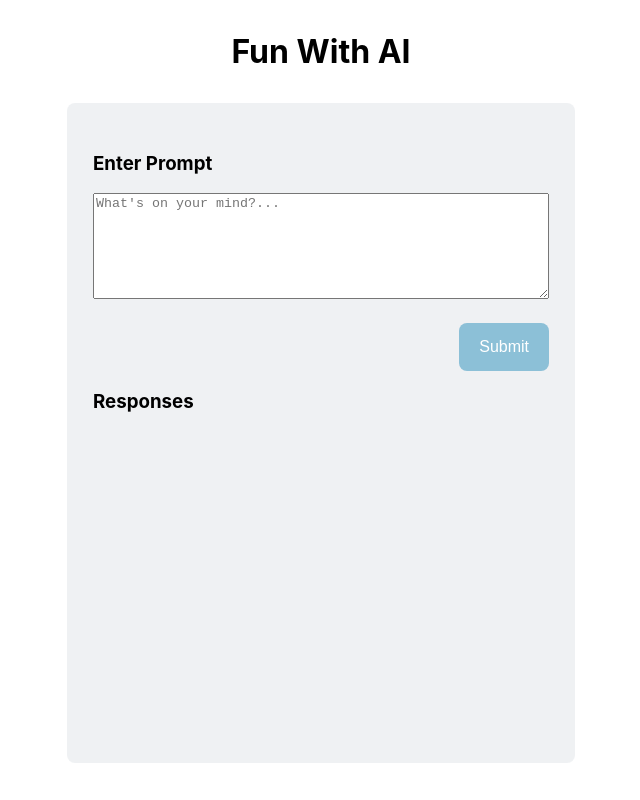
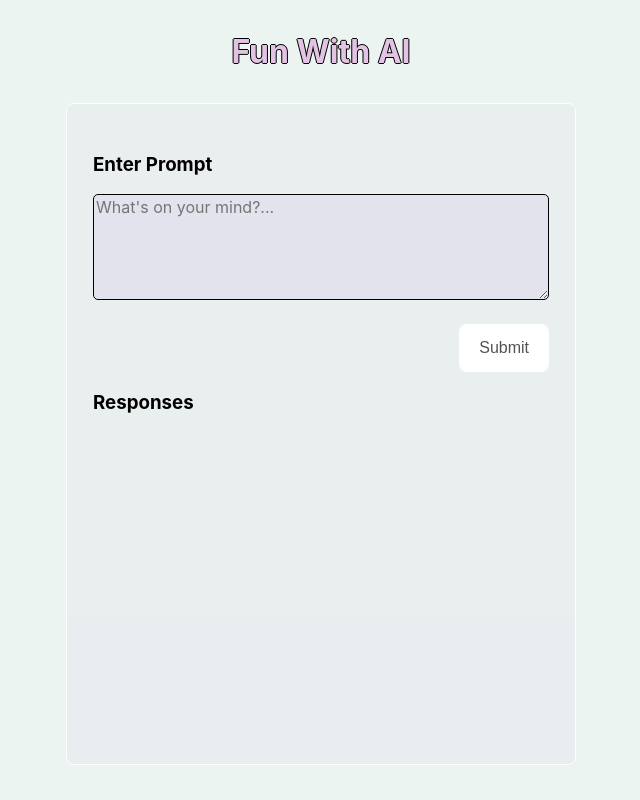
Before and after one commit to Sasu-Osayande/Fun-With-AI, a React (Create React App) app in the folder client/: page / in a window 1280 px wide. Shown: the whole page, without its empty margins (319-959 px from the left). Built offline with nearby package versions, Linux system fonts and the light colour scheme.

Commit message:
Add some fun styling

```diff
--- a/client/src/App.css
+++ b/client/src/App.css
@@ -1,3 +1,25 @@
 .App {
   text-align: center;
 }
+
+.project-title {
+  text-shadow: -1px 0 black, 0 1px black, 1px 0 black, 0 -1px black;
+  color: aliceblue;
+  position: relative;
+  animation: colour-bounce 4s 1.5s ease-in-out infinite;
+}
+
+@keyframes colour-bounce {
+  0% {
+    top: 0;
+    color: rgb(235, 219, 190);
+  }
+  50% {
+    top: -6px;
+    color: rgb(202, 227, 208);
+  }
+  100% {
+    top: 0;
+    color: rgb(227, 195, 227);
+  }
+}
--- a/client/src/App.js
+++ b/client/src/App.js
@@ -14,7 +14,7 @@ function App(props) {
         <link rel="icon" href="/favicon.ico" />
 
         <main>
-          <h1>
+          <h1 className="project-title">
             <p>Fun With AI</p>
           </h1>
           <div>
--- a/client/src/components/Prompts/Form.css
+++ b/client/src/components/Prompts/Form.css
@@ -18,15 +18,24 @@
 }
 
 button {
-  background-color: #8cc0d7;
+  background-color: #ffffff;
   border: none;
   border-radius: 8px;
-  color: white;
+  color: rgba(0, 0, 0, 0.68);
   padding: 15px 20px;
   text-align: center;
   text-decoration: none;
   font-size: 16px;
   margin-top: 20px;
+  cursor: pointer;
+}
+
+button:hover {background-color: rgba(213, 206, 216, 0.68)}
+
+button:active {
+  background-color: rgba(213, 206, 216, 0.68);
+  box-shadow: 0 5px rgb(196, 196, 196);
+  transform: translateY(4px);
 }
 
 .form-container {
@@ -39,9 +48,40 @@ button {
   padding: 30px;
   overflow: auto;
   max-height: 100vh;
+  border: 1px solid white;
+}
+
+.form-container:hover {
+  background: rgba(241, 239, 242, 0.68);
 }
 
 .whole-container {
   display: flex;
   justify-content: center;
 }
+
+textarea {
+  font-family: -apple-system, BlinkMacSystemFont, 'Segoe UI', 'Roboto', 'Oxygen',
+    'Ubuntu', 'Cantarell', 'Fira Sans', 'Droid Sans', 'Helvetica Neue',
+    sans-serif;
+  font-size: 16px;
+  border: 1.5px solid black;
+  border-radius: 5px;
+  /* border-color: #8cc0d7; */
+  animation: 4s infinite glow;
+}
+
+@keyframes glow {
+  0% {
+    background-color: rgb(242, 229, 229);
+  }
+  25% {
+    background-color: rgb(226, 220, 235);
+  }
+  75% {
+    background-color: rgb(227, 238, 240);
+  }
+  100% {
+    background-color: rgb(237, 224, 237);
+  }
+}
--- a/client/src/components/Prompts/Form.js
+++ b/client/src/components/Prompts/Form.js
@@ -95,7 +95,7 @@ function Form(props) {
                     value={query}
                     onChange={(event) => setQuery(event.target.value)}
                   />
-                  {isError ? <p>Please enter a prompt first.</p> : <span></span>}
+                  {isError ? <div><span>Please enter a prompt first.</span></div> : <span></span>}
                   <div>
                     <div className="btn-container">
                       <button type="button" onClick={onHandleSubmit}>
--- a/client/src/components/Responses/ResponseListItem.css
+++ b/client/src/components/Responses/ResponseListItem.css
@@ -15,3 +15,15 @@
   justify-content: flex-start;
   margin-bottom: 15px;
 }
+
+.prompt, .response {
+  display: flex;
+}
+
+.prompt-heading {
+  padding-right: 45px;
+}
+
+.response-heading {
+  padding-right: 26px;
+}
--- a/client/src/components/Responses/ResponseListItem.js
+++ b/client/src/components/Responses/ResponseListItem.js
@@ -7,15 +7,21 @@ function Responses(props) {
   return (
     <div className="response-container">
       <div className="prompt-value">
-        <span>
+        <span className="prompt-heading">
           <b>Prompt: </b>
+          </span>
+          <div className="prompt">
           {prompt}
+          </div>
+      </div>
+      <div className="prompt-value">
+      <span className="response-heading">
+        <b>Response: </b>
         </span>
-      </div>
-      <span>
-        <b>Response: </b>
+        <div className="response">
         {response}
-      </span>
+        </div>
+        </div>
     </div>
   );
 }
--- a/client/src/index.css
+++ b/client/src/index.css
@@ -5,6 +5,7 @@ body {
     sans-serif;
   -webkit-font-smoothing: antialiased;
   -moz-osx-font-smoothing: grayscale;
+  background-color: rgb(236, 244, 242);
 }
 
 code {
```
